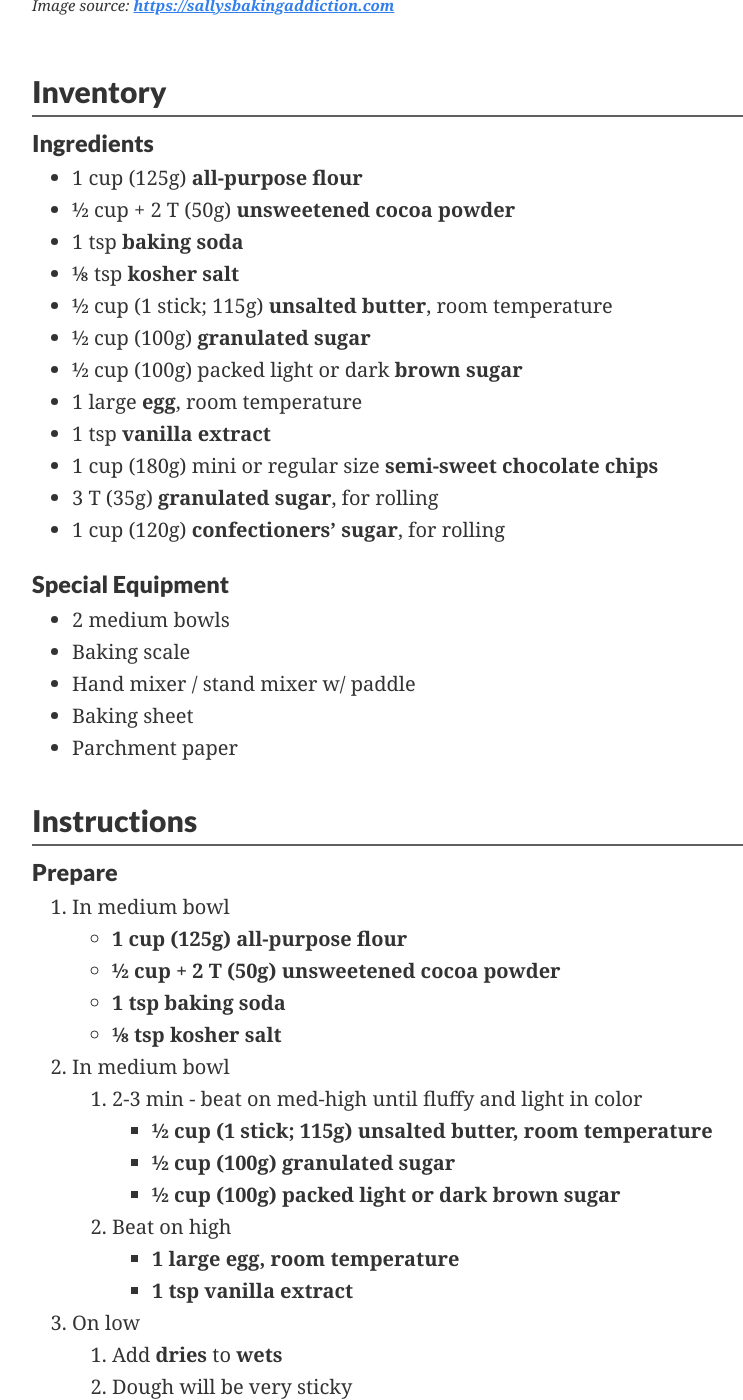
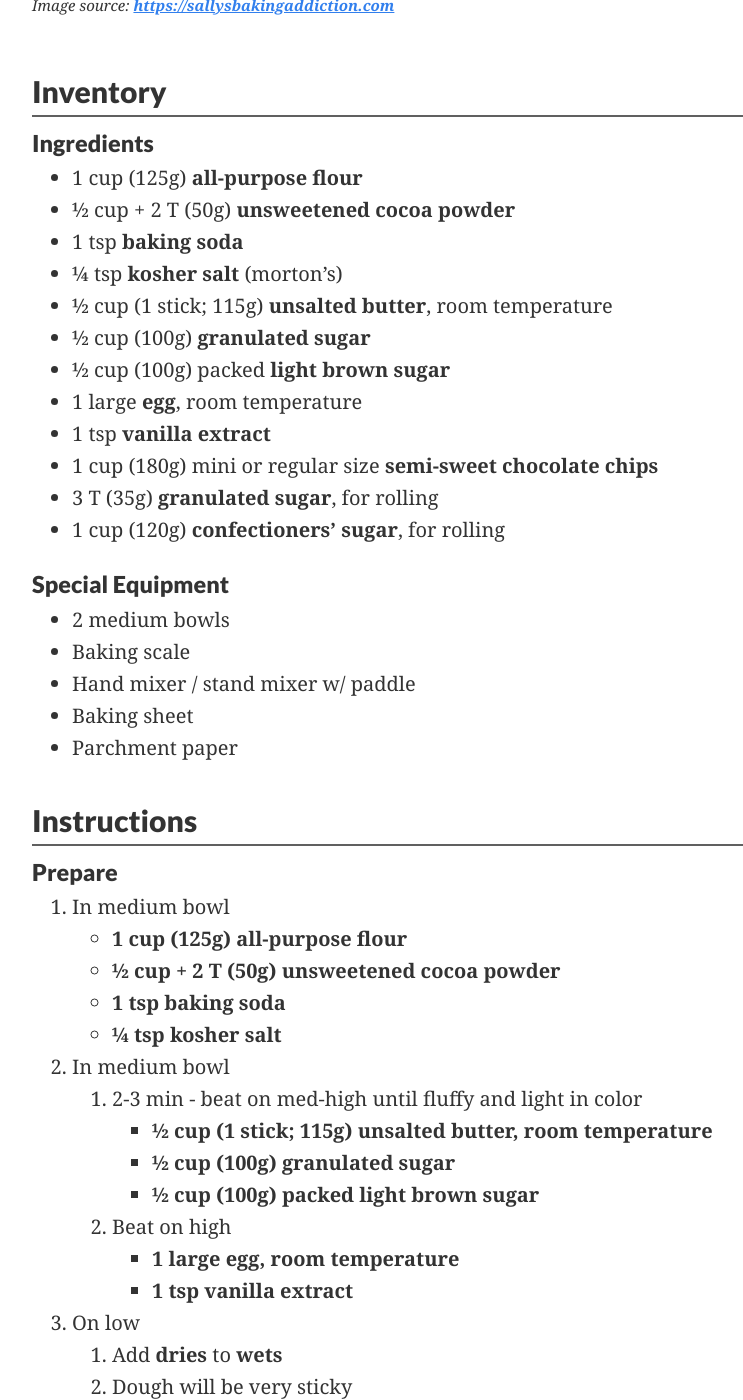
Before and after one commit to bradleyoesch/bradleyoesch.github.io, a Jekyll site: the page built from recipes/double-chocolate-crinkle-cookies/index.md, in a window 1280 px wide and 1400 px high, scrolled down 680 px. Shown: the whole window, without its empty margins (108-851 px from the left). Built offline with Jekyll 4.4.1, drawn with Linux system fonts in a browser that asks for light colours; some web fonts are replaced; our own code applies the rules of GitHub Pages for plain Markdown files.

Commit message:
double chocolate cookies better salt and brown sugar

```diff
--- a/recipes/double-chocolate-crinkle-cookies/index.md
+++ b/recipes/double-chocolate-crinkle-cookies/index.md
@@ -19,10 +19,10 @@ _<sup>Image source: <https://sallysbakingaddiction.com></sup>_
 - 1 cup (125g) **all-purpose flour**
 - ½ cup + 2 T (50g) **unsweetened cocoa powder**
 - 1 tsp **baking soda**
-- ⅛ tsp **kosher salt**
+- ¼ tsp **kosher salt** (morton's)
 - ½ cup (1 stick; 115g) **unsalted butter**, room temperature
 - ½ cup (100g) **granulated sugar**
-- ½ cup (100g) packed light or dark **brown sugar**
+- ½ cup (100g) packed **light brown sugar**
 - 1 large **egg**, room temperature
 - 1 tsp **vanilla extract**
 - 1 cup (180g) mini or regular size **semi-sweet chocolate chips**
@@ -45,12 +45,12 @@ _<sup>Image source: <https://sallysbakingaddiction.com></sup>_
     - **1 cup (125g) all-purpose flour**
     - **½ cup + 2 T (50g) unsweetened cocoa powder**
     - **1 tsp baking soda**
-    - **⅛ tsp kosher salt**
+    - **¼ tsp kosher salt**
 1. In medium bowl
     1. 2-3 min - beat on med-high until fluffy and light in color
         - **½ cup (1 stick; 115g) unsalted butter, room temperature**
         - **½ cup (100g) granulated sugar**
-        - **½ cup (100g) packed light or dark brown sugar**
+        - **½ cup (100g) packed light brown sugar**
     1. Beat on high
         - **1 large egg, room temperature**
         - **1 tsp vanilla extract**
```
